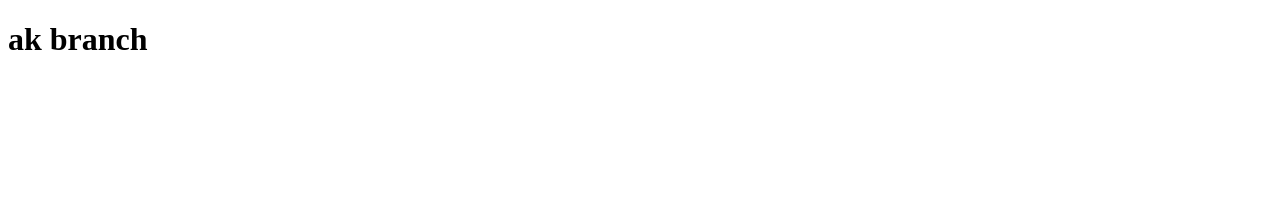
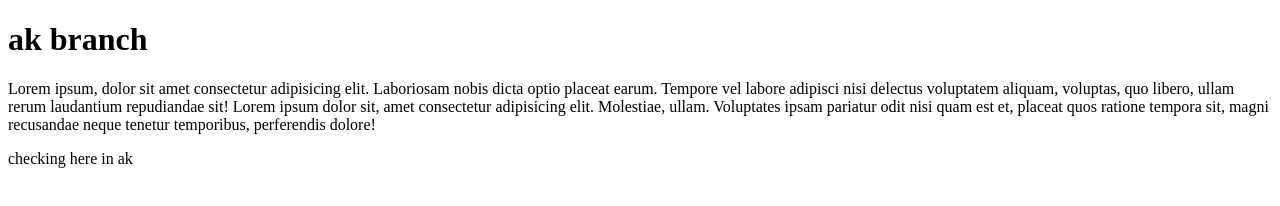
Before and after one commit to akashpl99/backcheck, a plain HTML site: page index.html in a window 1280 px wide. Drawn offline with Linux system fonts and the light colour scheme.

Commit message:
addtextinak

```diff
--- a/index.html
+++ b/index.html
@@ -10,5 +10,13 @@
 
     </h1>
 
+    <p>
+     Lorem ipsum, dolor sit amet consectetur adipisicing elit. Laboriosam nobis dicta optio placeat earum. Tempore vel labore adipisci nisi delectus voluptatem aliquam, voluptas, quo libero, ullam rerum laudantium repudiandae sit!
+    Lorem ipsum dolor sit, amet consectetur adipisicing elit. Molestiae, ullam. Voluptates ipsam pariatur odit nisi quam est et, placeat quos ratione tempora sit, magni recusandae neque tenetur temporibus, perferendis dolore!
+    </p>
+    <p>
+        checking here in ak
+    </p>
+
 </body>
 </html>
```
